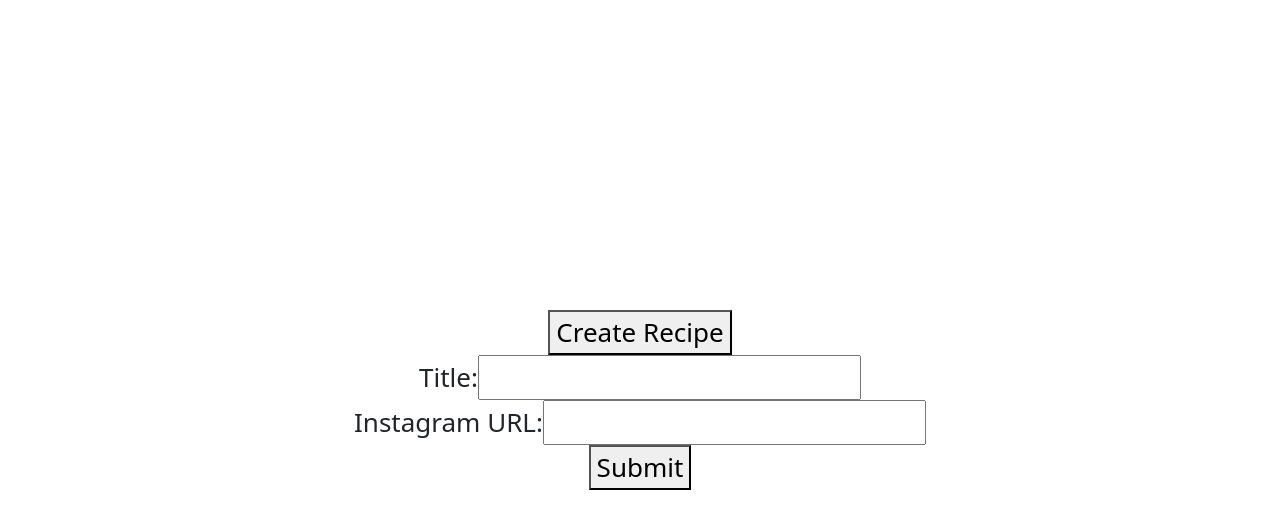
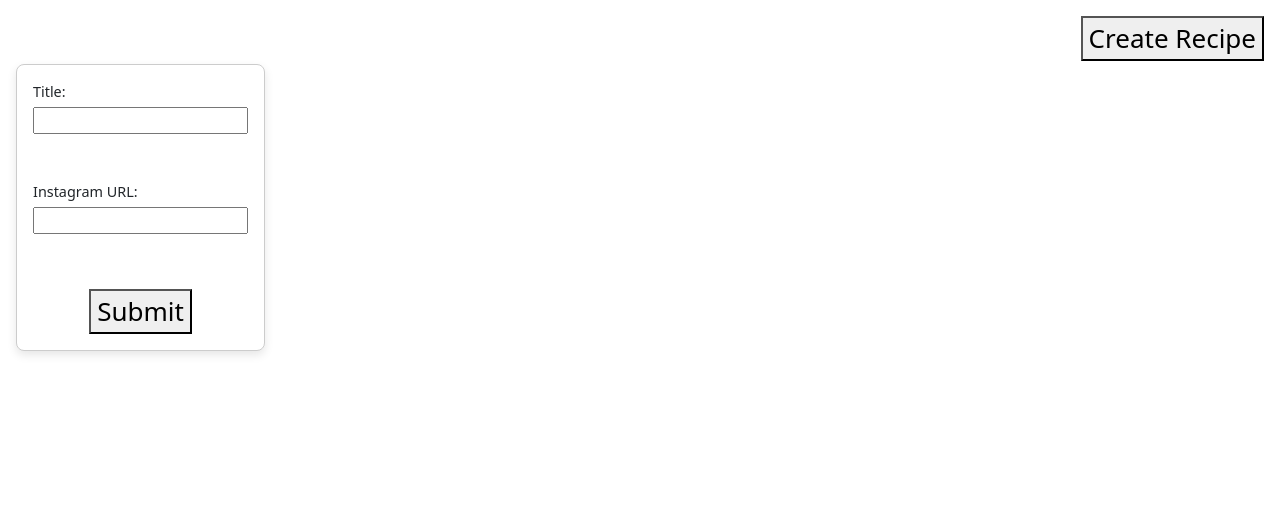
Before and after one commit to Brooke-Novosad/recipe-saver, a React (Create React App) app in the folder frontend/: page / in a window 1280 px wide. Both pictures are taken after a click on the button "Create Recipe". Shown: the top 528 px of the page. Built offline with nearby package versions, Linux system fonts and the light colour scheme.

Commit message:
Adding style

```diff
--- a/frontend/src/App.css
+++ b/frontend/src/App.css
@@ -15,3 +15,11 @@
   justify-content: center;
   font-size: calc(10px + 2vmin);
 }
+
+.App-intro {
+  display: flex;
+  flex-wrap: wrap;
+  justify-content: center;
+  gap: 1rem;
+  width: 100%;
+}
--- a/frontend/src/components/CreateRecipeButton.css
+++ b/frontend/src/components/CreateRecipeButton.css
@@ -1,4 +1,6 @@
 .Create-recipe-button {
-    top: 10px;
-    left: 350px;
+    position: fixed;
+    top: 1rem;
+    right: 1rem;
+    z-index: 1000;
 }
--- a/frontend/src/components/CreateRecipeButton.js
+++ b/frontend/src/components/CreateRecipeButton.js
@@ -1,4 +1,5 @@
 import React, { Component } from "react";
+import "./CreateRecipeButton.css";
 
 export class CreateRecipeButton extends Component {
     constructor(props) {
--- /dev/null
+++ b/frontend/src/components/CreateRecipeInput.css
@@ -0,0 +1,29 @@
+.create-recipe-form {
+  position: fixed;
+  top: 4rem;
+  left: 1rem;
+  z-index: 1000;
+  background: white;
+  padding: 1rem;
+  border: 1px solid #ccc;
+  border-radius: 8px;
+  box-shadow: 0 4px 10px rgba(0, 0, 0, 0.1);
+}
+
+.create-recipe-form label {
+  display: block;
+  margin-bottom: 0.5rem;
+  text-align: left;
+  font-size: 0.9rem;
+}
+
+.create-recipe-form input {
+  display: block;
+  width: 100%;
+  margin-top: 0.25rem;
+  box-sizing: border-box;
+}
+
+.create-recipe-form button {
+  margin-top: 0.5rem;
+}
--- a/frontend/src/components/CreateRecipeInput.js
+++ b/frontend/src/components/CreateRecipeInput.js
@@ -1,4 +1,5 @@
 import React, { Component } from "react";
+import "./CreateRecipeInput.css";
 
 export class CreateRecipeInput extends Component {
   constructor(props) {
@@ -29,7 +30,7 @@ export class CreateRecipeInput extends Component {
 
   render() {
     return (
-      <form onSubmit={this.handleSubmit}>
+      <form className="create-recipe-form" onSubmit={this.handleSubmit}>
         <label>
           {this.props.label1 || "Title"}:
           <input
--- a/frontend/src/components/RecipeCards.css
+++ b/frontend/src/components/RecipeCards.css
@@ -1,5 +1,30 @@
 .Recipe-Square {
-width: 100px;
-height: 100px;
-background-color:aqua;
+    border-radius: 10px;
+    padding: 1rem 1.5rem;
+    background-color: aqua;
+    border: 1px solid black;
+    width: 280px;
+    min-height: 220px;
+    display: flex;
+    flex-direction: column;
+    box-sizing: border-box;
+    margin: 0.5rem;
 }
+
+.Recipe-Square h3 {
+    font-size: smaller;
+}
+
+.Recipe-Square h4 {
+    font-size: small;
+}
+
+.Recipe-Square p {
+    font-size: x-small;
+    margin: 0;
+    padding: 0;
+}
+
+.Recipe-Square br {
+    font-size: xx-small;
+}
--- a/frontend/src/components/RecipeCards.js
+++ b/frontend/src/components/RecipeCards.js
@@ -1,4 +1,5 @@
 import React, { Component } from "react";
+import "./RecipeCards.css";
 
 export class RecipeCards extends Component {
     state = {
@@ -29,25 +30,20 @@ export class RecipeCards extends Component {
         const { savedTitle, savedUrl } = this.props;
 
         return(
-            <div>
             <div className="Recipe-Square">
-                <p> This is a square {savedTitle} and {savedUrl} </p>
-            </div>
-            <h2>Recipe</h2>
                 <div key={recipe.title}>
                     <h3>{recipe.title}</h3>
                     <h4>Ingredients</h4>
                         {recipe.ingredients && recipe.ingredients.map((ing, idx) => (
-                <li key={idx}>{ing.amount} {ing.ingredient}</li>
+                        <p>{ing.amount} {ing.ingredient}</p>
                         ))}
                     <h4>Instructions:</h4>
                     {recipe.instructions && recipe.instructions.map((instr, idx) => (
-                <li key={idx}>{instr}</li>
+                    <p key={idx}>{instr}</p>
                     ))}
                 </div>
             </div>
         );
-
     }
 
 }
```
Lines whose indentation alone changed are shown as unchanged.
